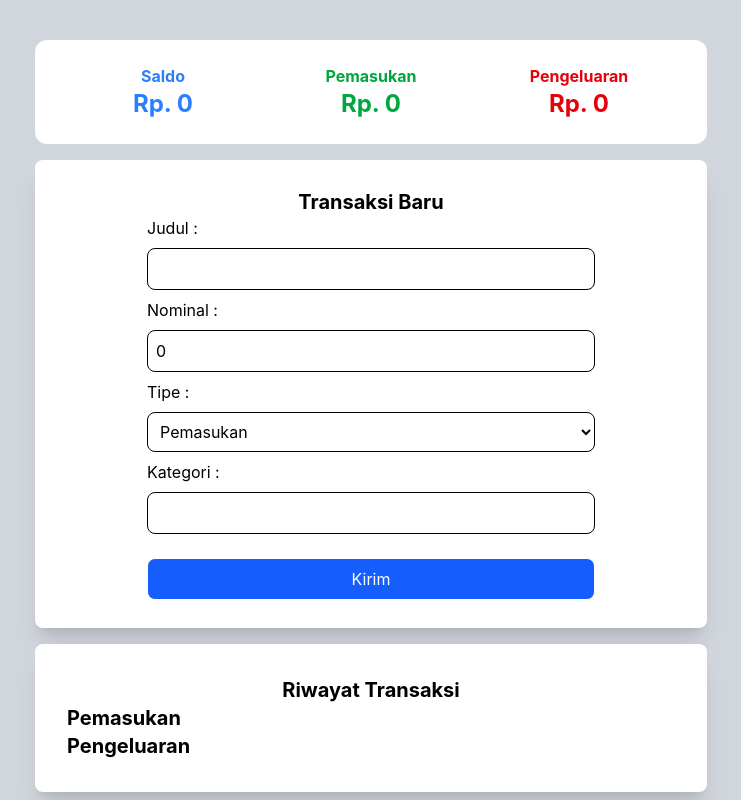
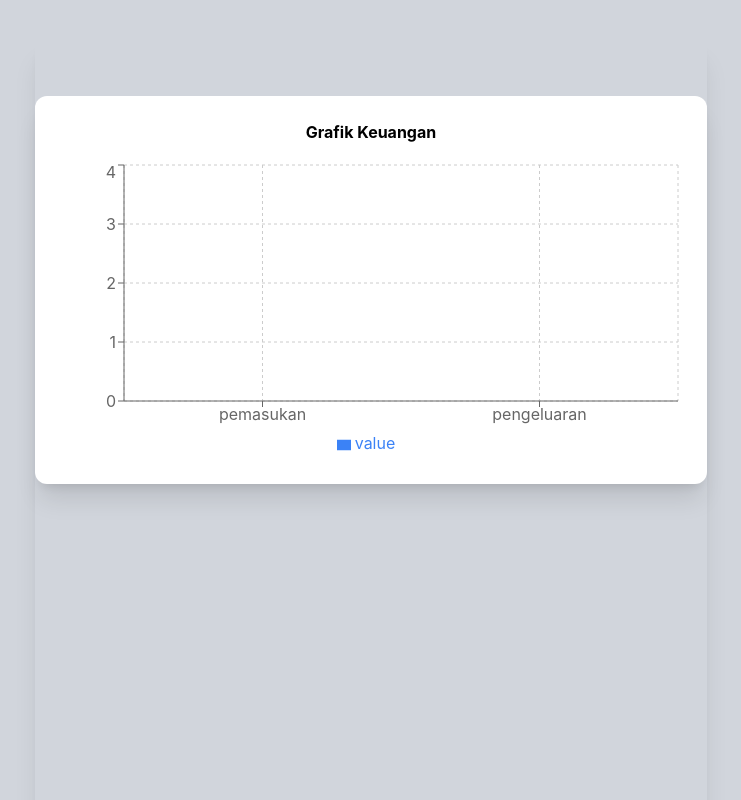
Before and after one commit to KurniaRahman412/personal-finance-tracker, a React (Vite) app: page / in a window 1280 px wide. Shown: the top 800 px of the page, without its empty margins (269-1010 px from the left). Built offline with nearby package versions, Linux system fonts and the light colour scheme.

Commit message:
Menambahkan fitur delete & Chart (with AI)

```diff
--- a/package.json
+++ b/package.json
@@ -13,6 +13,7 @@
     "@tailwindcss/vite": "^4.2.1",
     "react": "^19.2.4",
     "react-dom": "^19.2.4",
+    "recharts": "^3.8.0",
     "tailwindcss": "^4.2.1"
   },
   "devDependencies": {
--- a/src/App.jsx
+++ b/src/App.jsx
@@ -1,4 +1,25 @@
 import { useEffect, useState } from "react"
+import { LineChart, Line, XAxis, YAxis, CartesianGrid, Tooltip, Legend, ResponsiveContainer, BarChart, Bar } from 'recharts';
+
+// Chart
+const MyChart = ({ dataChart }) => (
+  <div className="bg-white p-6 rounded-xl shadow-xl my-4">
+    <h3 className="text-center font-bold mb-4">Grafik Keuangan</h3>
+    <div style={{ width: '100%', height: 300 }}>
+      <ResponsiveContainer>
+        <BarChart data={dataChart}>
+          <CartesianGrid strokeDasharray="3 3" />
+          <XAxis dataKey="name" />
+          <YAxis />
+          <Tooltip formatter={(value) => `Rp. ${value.toLocaleString('id-ID')}`} />
+          <Legend />
+          {/* dataKey harus "value" sesuai dengan object di dataChart */}
+          <Bar dataKey="value" fill="#3b82f6" radius={[4, 4, 0, 0]} />
+        </BarChart>
+      </ResponsiveContainer>
+    </div>
+  </div>
+);
 
 function App(){
   const [transaction, setTransaction] = useState(()=>{
@@ -36,13 +57,34 @@ useEffect(()=>{
       category: ""
     })
   }
+  // Fungsi Hapus Transaksi
+  const deleteTransaction = (id)=>{
+    const filtered = transaction.filter((t)=> t.id !== id)
+    setTransaction(filtered)
+  }
+
+// Chart
+const dataChart = [
+  {name: 'pemasukan', value: totals.income},
+  {name: 'pengeluaran', value: totals.expense}
+]
 return(
     <div className="min-h-screen bg-gray-300 py-10 shadow-xl">
       <div className="max-w-2xl mx-auto">
+        <section className="min-h-screen bg-gray-300 py-10 shadow-xl">
+          <div className="max-w-2xl mx-auto">
+            <MyChart dataChart={dataChart} />
+          </div>
+        </section>
         <section className="grid grid-cols-3 text-center bg-white p-6 rounded-xl">
           <div className="text-blue-500">
             <h2 className="text-md font-bold">Saldo</h2>
-            <p className="text-2xl font-bold">Rp. {(totals.income - totals.expense).toLocaleString('id-ID')}</p>
+            {(totals.income > totals.expense) ? (
+              <p className="text-2xl font-bold">Rp. {(totals.income - totals.expense).toLocaleString('id-ID')}</p>
+            ) : (
+              <p className="text-2xl font-bold text-red-500">Rp. {(totals.income - totals.expense).toLocaleString('id-ID')}</p>
+            )}
+
           </div>
           <div className="text-green-600">
             <h2 className="text-md font-bold">Pemasukan</h2>
@@ -94,9 +136,12 @@ return(
             <h3 className="text-xl font-bold">Pemasukan</h3>
             <ul className=" mx-8">
               {income.map((item)=> (
-                <li key={item.id} className="flex justify-between items-center bg-white p-3 rounded-lg shadow-sm mb-2 border-l-4 border-green-500">
+                <li key={item.id} className="grid sm:grid-cols-3 items-center bg-white p-3 rounded-lg shadow-sm mb-2 border-l-4 border-green-500">
                   <span>{item.title}</span>
                   <span>Rp. {item.amount.toLocaleString('id-ID')}</span>
+                  <button onClick={()=> deleteTransaction(item.id)}
+                    className=" bg-gray-200 shadow-2lx rounded-lg px-2 py-1 hover:bg-red-500 transition cursor-pointer"
+                  >🗑️</button>
                 </li>
               ))}
             </ul>
@@ -105,9 +150,12 @@ return(
             <h3 className="text-xl font-bold">Pengeluaran</h3>
             <ul className="mx-8">
               {expense.map((item)=> (
-                <li key={item.id} className="flex justify-between items-center bg-white p-3 rounded-lg shadow-sm mb-2 border-l-4 border-red-400">
+                <li key={item.id} className="grid grid-cols-3 items-center bg-white p-3 rounded-lg shadow-sm mb-2 border-l-4 border-red-400">
                   <span>{item.title}</span>
                   <span>Rp. {item.amount.toLocaleString('id-ID')}</span>
+                  <button onClick={()=> deleteTransaction(item.id)}
+                    className="bg-gray-200 shadow-2lx rounded-lg px-2 py-1 hover:bg-red-500 transition cursor-pointer"
+                  >🗑️</button>
                 </li>
               ))}
             </ul>
```
Also changed, not shown: 1 other file (tests, documents, lock files or other folders).
